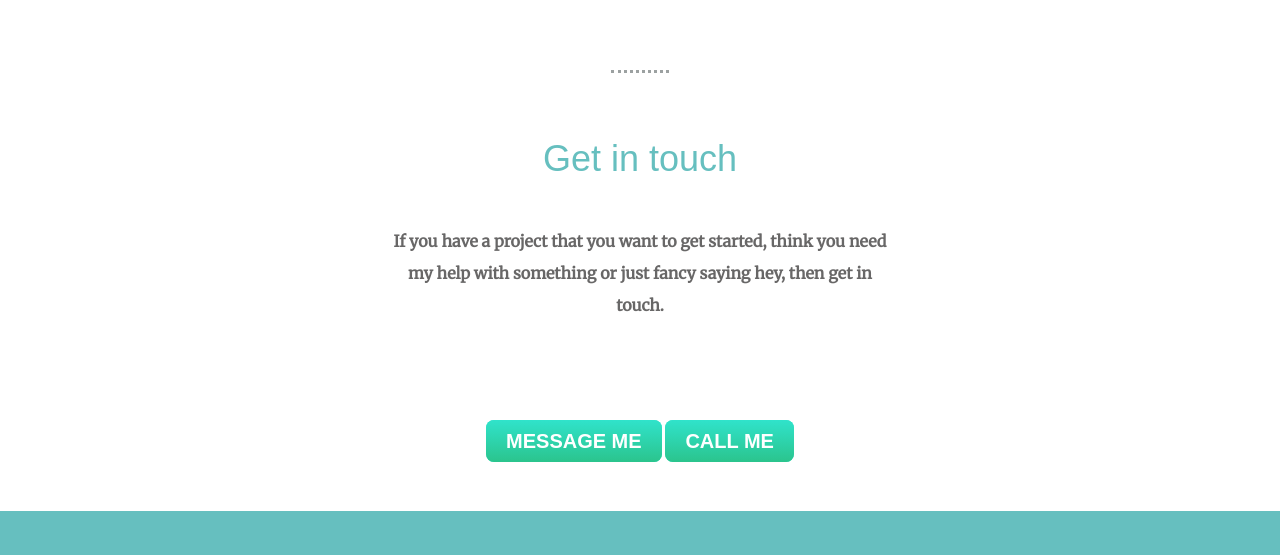
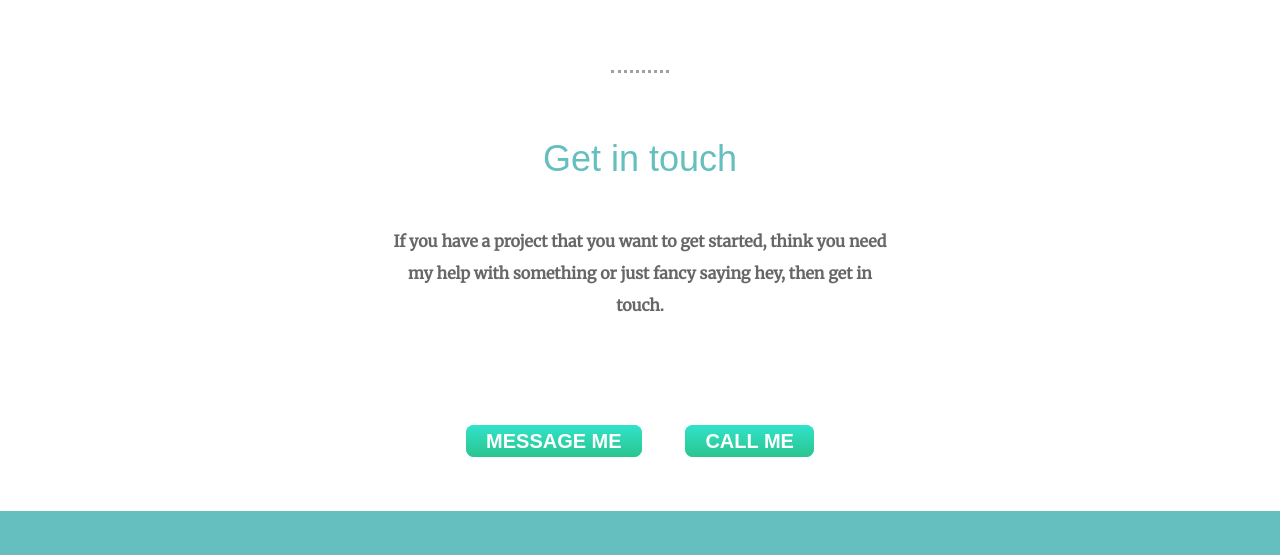
Before and after one commit to Abrar-Nabi/myblog, a plain HTML site: page index.html in a window 1280 px wide. Shown: the part 2179-2734 px from the top of the page. Drawn offline with Linux system fonts and the light colour scheme.

Commit message:
Update style.css

```diff
--- a/css/style.css
+++ b/css/style.css
@@ -169,7 +169,8 @@ hr{
   font-family: 'Montserrat', sans-serif;
   color: #ffffff;
   font-size: 20px;
-  padding: 10px 20px 10px 20px;
+  padding: 5px 20px 5px 20px;
+  margin: 20px;
   text-decoration: none;
 }
 
```
